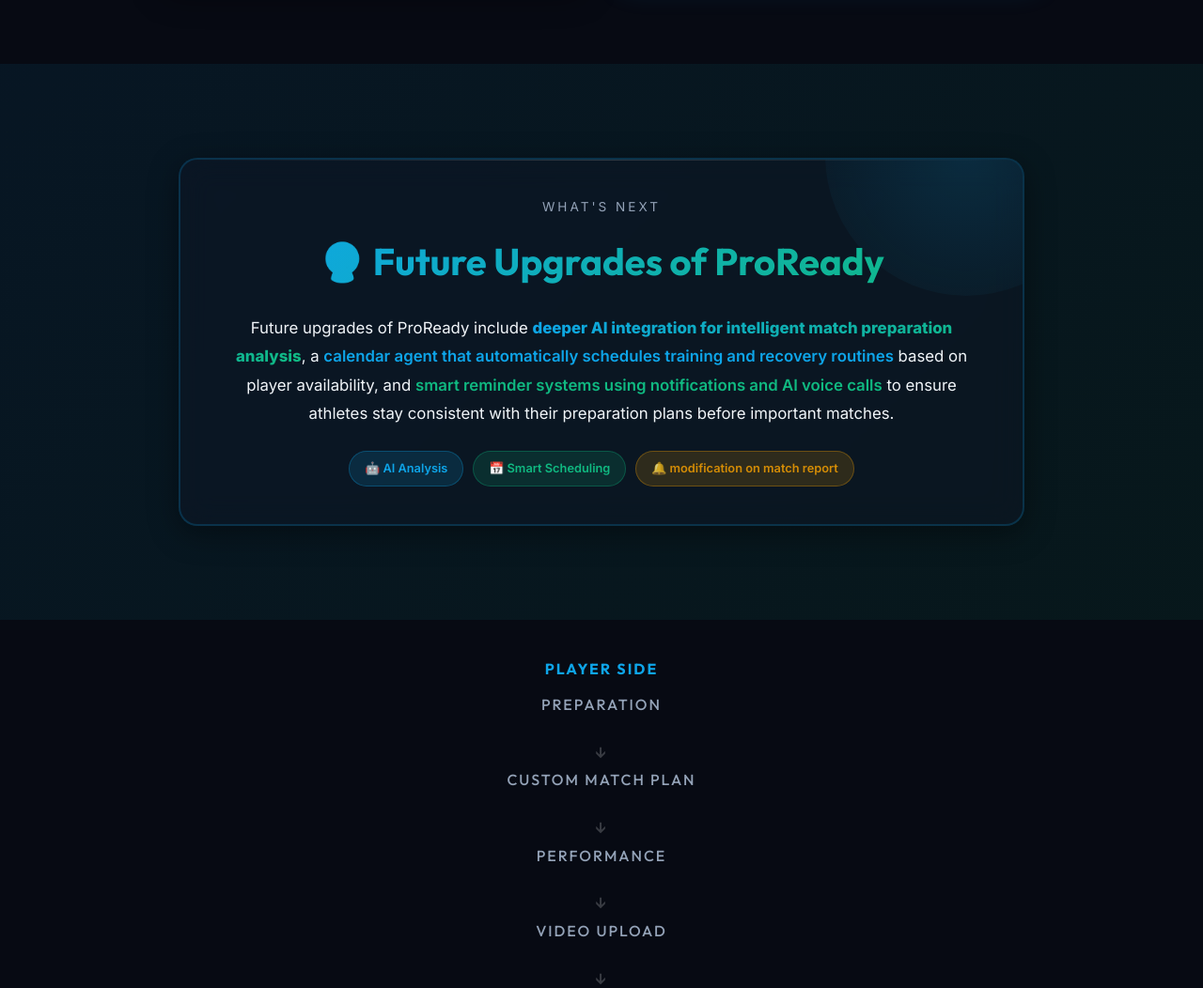
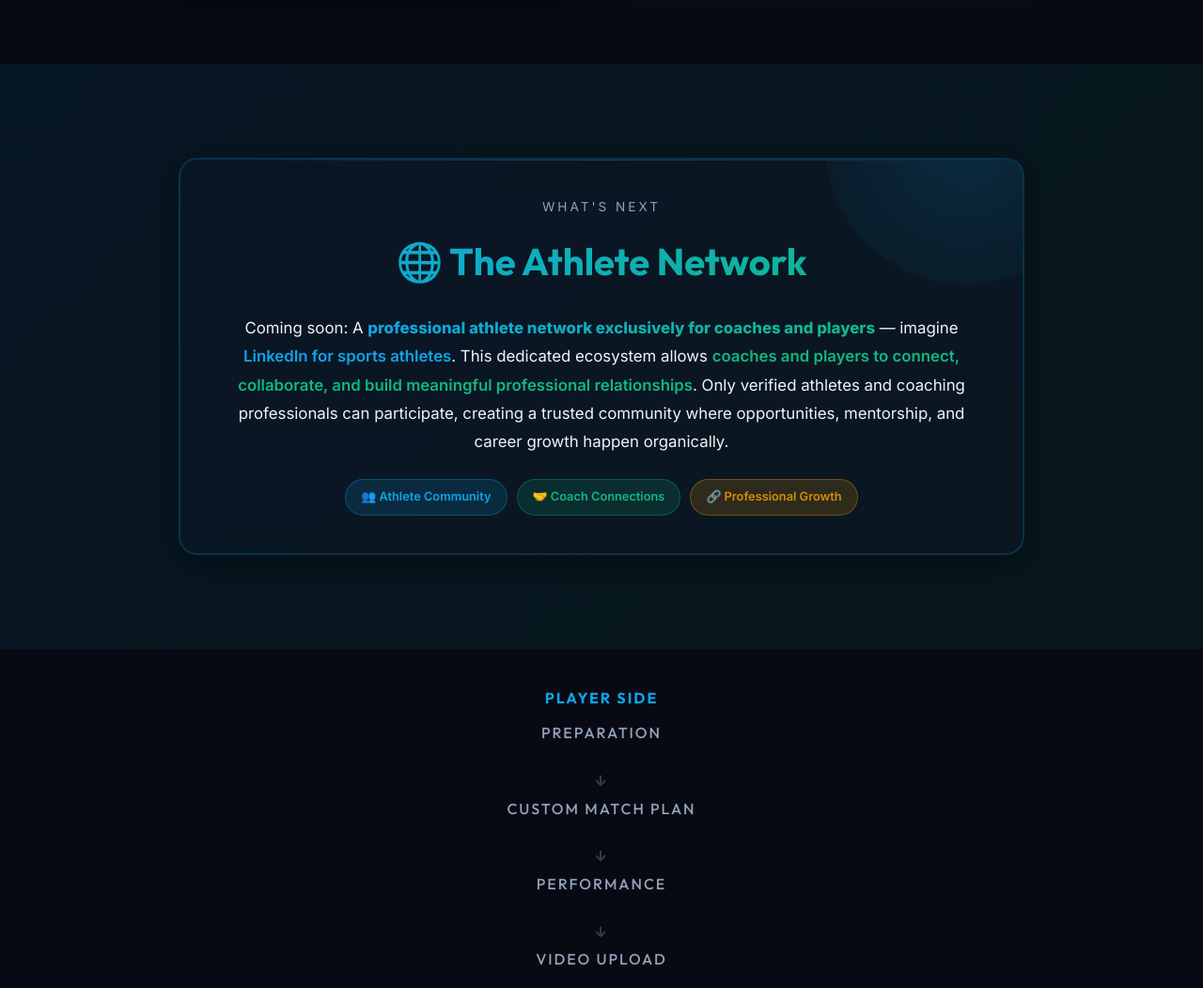
Before and after one commit to Molaybera/ProReady, a plain HTML site: page index.html in a window 1280 px wide. Shown: the part 8203-9255 px from the top of the page at 94% size. Drawn offline with Linux system fonts and the light colour scheme.

Commit message:
rename "Future Upgrades" section to "The Athlete Network" and update content to reflect new focus on professional athlete connections

```diff
--- a/index.html
+++ b/index.html
@@ -1406,7 +1406,7 @@
         </div>
     </section>
 
-    <!-- FUTURE UPGRADES SECTION -->
+    <!-- FUTURE: ATHLETE NETWORK SECTION -->
     <section style="min-height: auto; display: flex; flex-direction: column; justify-content: center; align-items: center; text-align: center; position: relative; padding: clamp(60px, 10vw, 100px) clamp(20px, 5vw, 40px); background: linear-gradient(135deg, rgba(14, 165, 233, 0.08) 0%, rgba(16, 185, 129, 0.08) 100%);">
         <div class="glass-panel reveal" style="max-width: 900px; border: 2px solid rgba(14, 165, 233, 0.2); position: relative; overflow: hidden;">
             <!-- Glow accent -->
@@ -1415,17 +1415,17 @@
             <div style="position: relative; z-index: 1;">
                 <p style="font-size: clamp(0.75rem, 2vw, 0.85rem); color: var(--text-muted); letter-spacing: 3px; text-transform: uppercase; margin-bottom: 20px;">What's Next</p>
 
-                <h3 class="brand-font text-gradient" style="font-size: clamp(1.8rem, 5vw, 2.5rem); margin-bottom: 30px; line-height: 1.3;">🔮 Future Upgrades of ProReady</h3>
+                <h3 class="brand-font text-gradient" style="font-size: clamp(1.8rem, 5vw, 2.5rem); margin-bottom: 30px; line-height: 1.3;">🌐 The Athlete Network</h3>
 
                 <p style="font-size: clamp(0.9rem, 2.5vw, 1.05rem); color: var(--text-main); line-height: 1.8; margin-bottom: 25px;">
-                    Future upgrades of ProReady include <span class="text-gradient" style="font-weight: 700;">deeper AI integration for intelligent match preparation analysis</span>, a <span style="color: var(--neon-blue); font-weight: 600;">calendar agent that automatically schedules training and recovery routines</span> based on player availability, and <span style="color: var(--neon-green); font-weight: 600;">smart reminder systems using notifications and AI voice calls</span> to ensure athletes stay consistent with their preparation plans before important matches.
+                    Coming soon: A <span class="text-gradient" style="font-weight: 700;">professional athlete network exclusively for coaches and players</span> — imagine <span style="color: var(--neon-blue); font-weight: 600;">LinkedIn for sports athletes</span>. This dedicated ecosystem allows <span style="color: var(--neon-green); font-weight: 600;">coaches and players to connect, collaborate, and build meaningful professional relationships</span>. Only verified athletes and coaching professionals can participate, creating a trusted community where opportunities, mentorship, and career growth happen organically.
                 </p>
 
                 <!-- Feature dots -->
                 <div style="display: flex; gap: 10px; justify-content: center; flex-wrap: wrap; margin-top: 25px;">
-                    <div style="background: rgba(14, 165, 233, 0.15); border: 1px solid rgba(14, 165, 233, 0.3); padding: 8px 16px; border-radius: 20px; font-size: clamp(0.7rem, 2vw, 0.8rem); color: var(--neon-blue); font-weight: 600;">🤖 AI Analysis</div>
-                    <div style="background: rgba(16, 185, 129, 0.15); border: 1px solid rgba(16, 185, 129, 0.3); padding: 8px 16px; border-radius: 20px; font-size: clamp(0.7rem, 2vw, 0.8rem); color: var(--neon-green); font-weight: 600;">📅 Smart Scheduling</div>
-                    <div style="background: rgba(255, 165, 0, 0.15); border: 1px solid rgba(255, 165, 0, 0.3); padding: 8px 16px; border-radius: 20px; font-size: clamp(0.7rem, 2vw, 0.8rem); color: rgba(255, 165, 0, 0.8); font-weight: 600;">🔔 modification on match report</div>
+                    <div style="background: rgba(14, 165, 233, 0.15); border: 1px solid rgba(14, 165, 233, 0.3); padding: 8px 16px; border-radius: 20px; font-size: clamp(0.7rem, 2vw, 0.8rem); color: var(--neon-blue); font-weight: 600;">👥 Athlete Community</div>
+                    <div style="background: rgba(16, 185, 129, 0.15); border: 1px solid rgba(16, 185, 129, 0.3); padding: 8px 16px; border-radius: 20px; font-size: clamp(0.7rem, 2vw, 0.8rem); color: var(--neon-green); font-weight: 600;">🤝 Coach Connections</div>
+                    <div style="background: rgba(255, 165, 0, 0.15); border: 1px solid rgba(255, 165, 0, 0.3); padding: 8px 16px; border-radius: 20px; font-size: clamp(0.7rem, 2vw, 0.8rem); color: rgba(255, 165, 0, 0.8); font-weight: 600;">🔗 Professional Growth</div>
                 </div>
             </div>
         </div>
```
